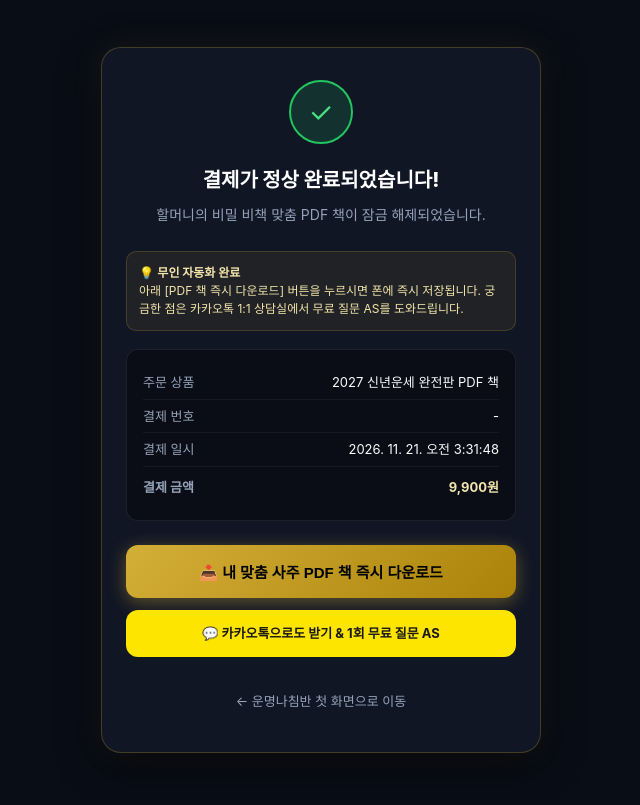
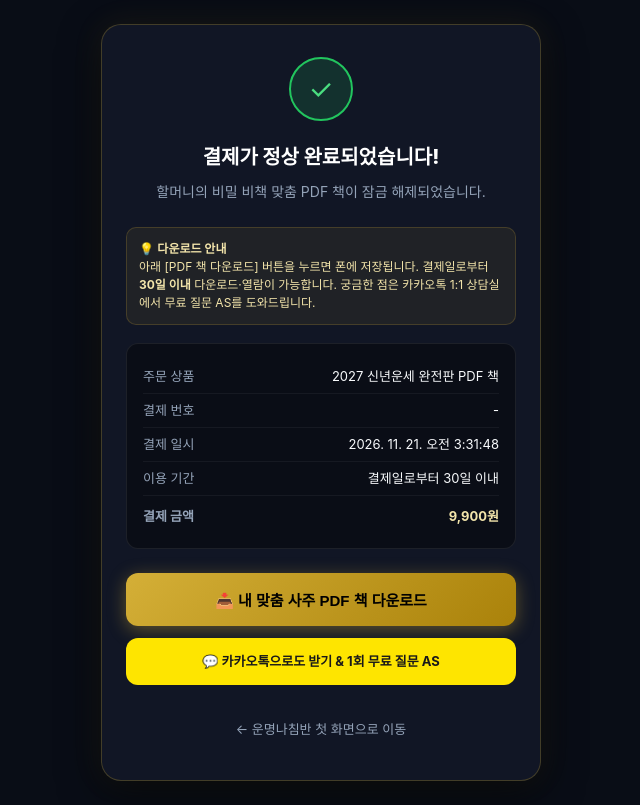
Before and after one commit to kimnohwoon/nachimbansaju, a plain HTML site: page order-status.html in a window 1280 px wide. Shown: the whole page, without its empty margins (319-959 px from the left). Drawn offline with Linux system fonts and the light colour scheme; a web font is replaced by a local one.

Commit message:
feat: PDF 다운로드 이용 기간(결제일로부터 30일 이내) 명시 — 약관·환불·개인정보·결제 화면·주문완료 반영

```diff
--- a/order-status.html
+++ b/order-status.html
@@ -171,8 +171,8 @@
     <p class="subtitle" id="status-sub">할머니의 비밀 비책 맞춤 PDF 책이 잠금 해제되었습니다.</p>
 
     <div class="notice-box">
-      💡 <b>무인 자동화 완료</b><br>
-      아래 [PDF 책 즉시 다운로드] 버튼을 누르시면 폰에 즉시 저장됩니다. 궁금한 점은 카카오톡 1:1 상담실에서 무료 질문 AS를 도와드립니다.
+      💡 <b>다운로드 안내</b><br>
+      아래 [PDF 책 다운로드] 버튼을 누르면 폰에 저장됩니다. 결제일로부터 <b>30일 이내</b> 다운로드·열람이 가능합니다. 궁금한 점은 카카오톡 1:1 상담실에서 무료 질문 AS를 도와드립니다.
     </div>
 
     <div class="receipt-box">
@@ -189,13 +189,17 @@
         <span id="rec-time">-</span>
       </div>
       <div class="receipt-row">
+        <span class="receipt-label">이용 기간</span>
+        <span>결제일로부터 30일 이내</span>
+      </div>
+      <div class="receipt-row">
         <span class="receipt-label">결제 금액</span>
         <span id="rec-amount">9,900원</span>
       </div>
     </div>
 
     <button type="button" class="btn-download-pdf" id="btn-download" onclick="downloadSajuPdf()">
-      📥 내 맞춤 사주 PDF 책 즉시 다운로드
+      📥 내 맞춤 사주 PDF 책 다운로드
     </button>
 
     <a href="https://open.kakao.com/o/sfdOLuWi" target="_blank" class="btn-kakao-as">
```
Also changed, not shown: index.html (+10 -7 lines).
